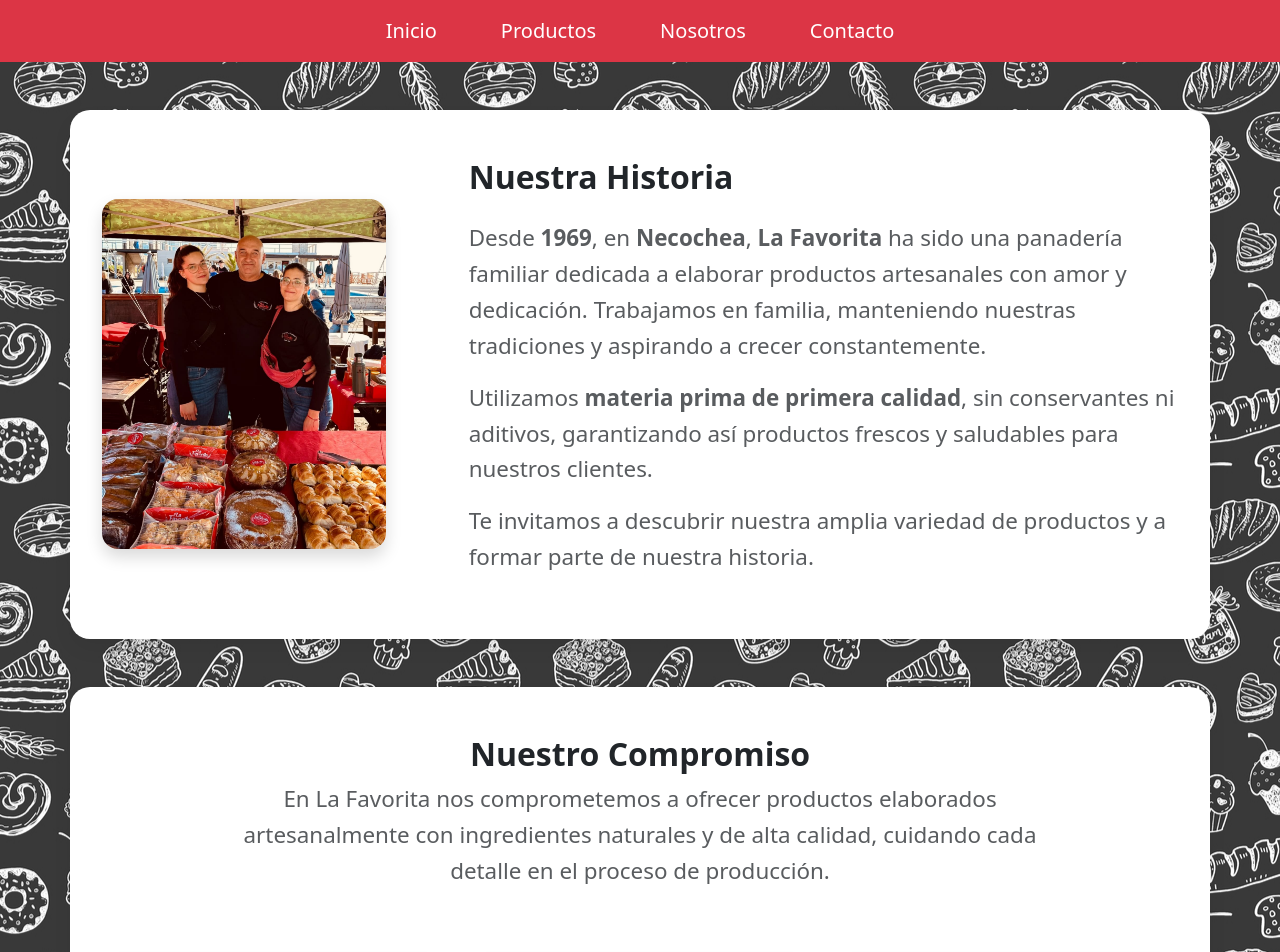
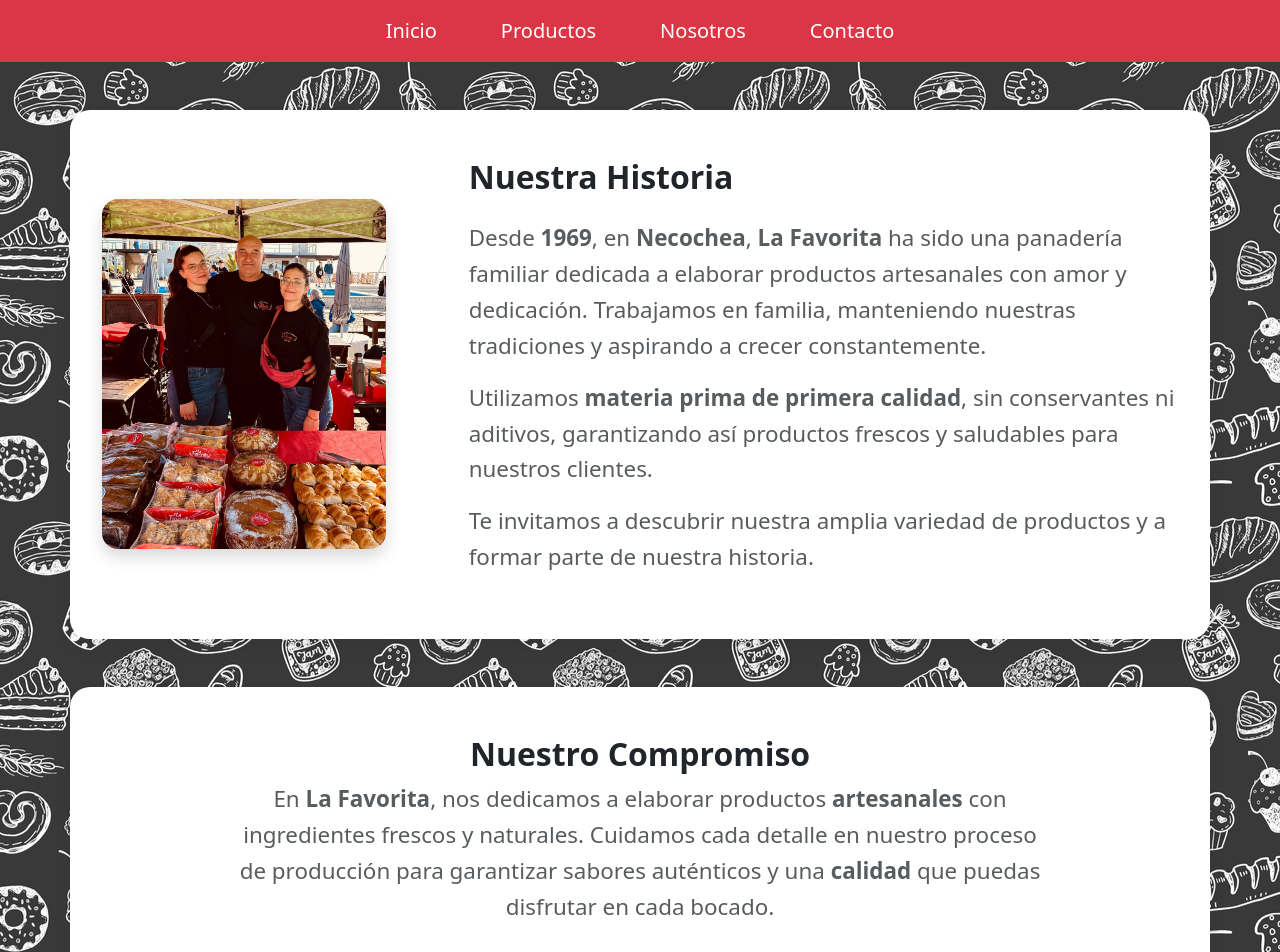
Before and after one commit to FedeCordeiro/App-LaFavorita, an Angular app: page /nosotros in a window 1280 px wide. Shown: the top 952 px of the page. Built offline with nearby package versions, Linux system fonts and the light colour scheme.

Commit message:
edit nosotros text

```diff
--- a/src/app/components/nosotros/nosotros.component.html
+++ b/src/app/components/nosotros/nosotros.component.html
@@ -24,7 +24,7 @@
     <div class="col-12 text-center mb-5">
       <h2 class="fw-bold text-dark">Nuestro Compromiso</h2>
       <p class="commitment-text text-muted w-75 mx-auto">
-        En La Favorita nos comprometemos a ofrecer productos elaborados artesanalmente con ingredientes naturales y de alta calidad, cuidando cada detalle en el proceso de producción.
+        En <strong>La Favorita</strong>, nos dedicamos a elaborar productos <strong>artesanales</strong> con ingredientes frescos y naturales. Cuidamos cada detalle en nuestro proceso de producción para garantizar sabores auténticos y una <strong>calidad</strong> que puedas disfrutar en cada bocado.
       </p>
     </div>
 
```
